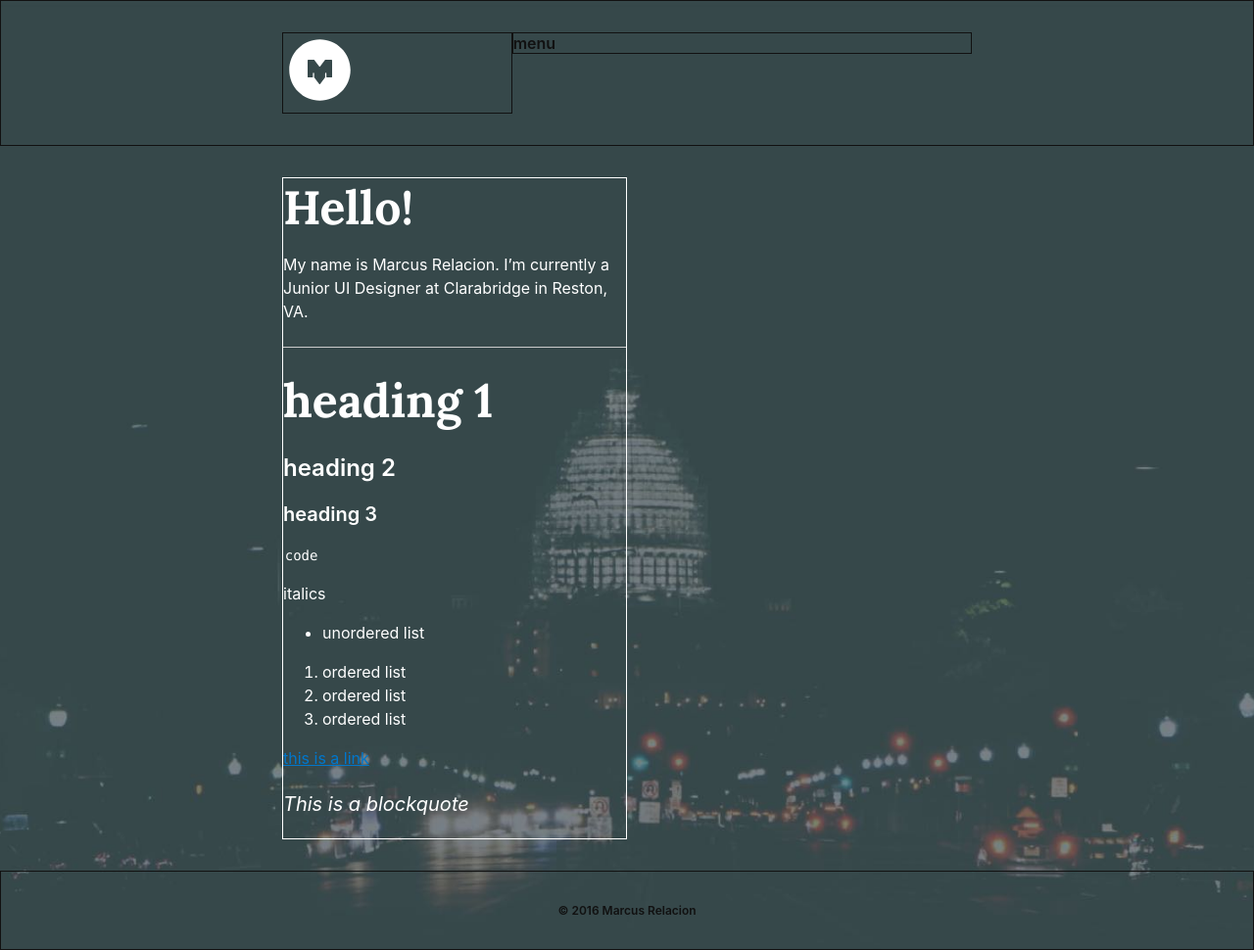
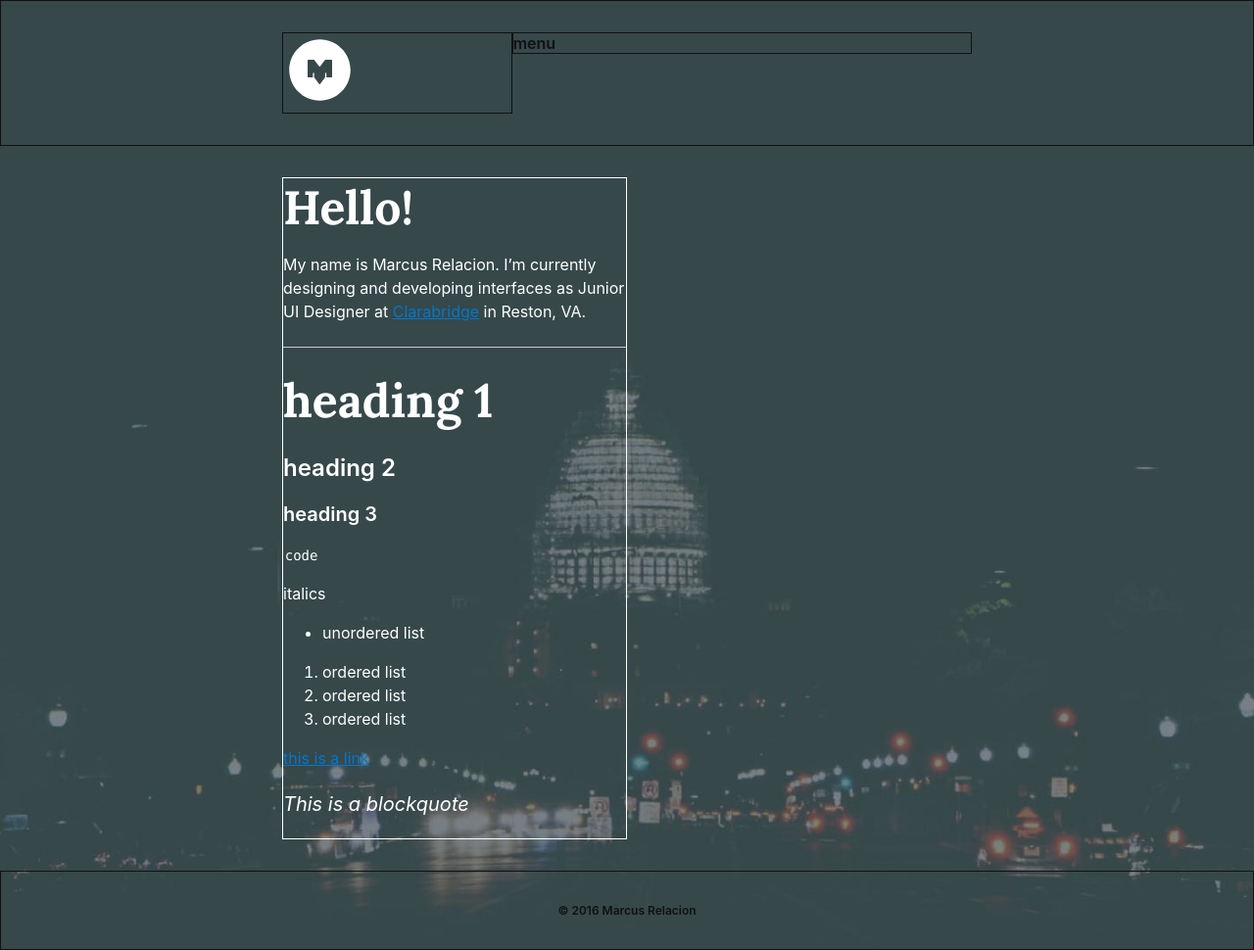
Before and after one commit to brandonpowell/marcusrelacion.github.io, a Jekyll site: the page built from index.markdown, in a window 1280 px wide. Shown: the whole page at 98% size. Built offline with Jekyll 4.4.1, drawn with Linux system fonts in a browser that asks for light colours.

Commit message:
Updated Index

```diff
--- a/index.markdown
+++ b/index.markdown
@@ -3,10 +3,10 @@
 date: 2016-07-03 02:45:00 -04:00
 mr-logo-image: "/uploads/mr-white-logo.svg"
 home-bg-image: "/uploads/home-header.jpg"
-about-text: "# Hello!\n\nMy name is Marcus Relacion. I'm currently a Junior UI Designer
-  at Clarabridge in Reston, VA.\n\n---\n\n# heading 1 \n\n## heading 2\n\n### heading
-  3\n\n`code`\n\nitalics\n\n* unordered list\n\n1. ordered list\n2. ordered list\n3.
-  ordered list\n\n[this is a link](http://www.marcusrelacion.com)\n\n> \nThis is a
-  blockquote"
+about-text: "# Hello!\n\nMy name is Marcus Relacion. I'm currently designing and developing
+  interfaces as Junior UI Designer at [Clarabridge](http://www.clarabridge.com/) in
+  Reston, VA.\n\n---\n\n# heading 1 \n\n## heading 2\n\n### heading 3\n\n`code`\n\nitalics\n\n*
+  unordered list\n\n1. ordered list\n2. ordered list\n3. ordered list\n\n[this is
+  a link](http://www.marcusrelacion.com)\n\n> \nThis is a blockquote"
 layout: home
 ---
```
